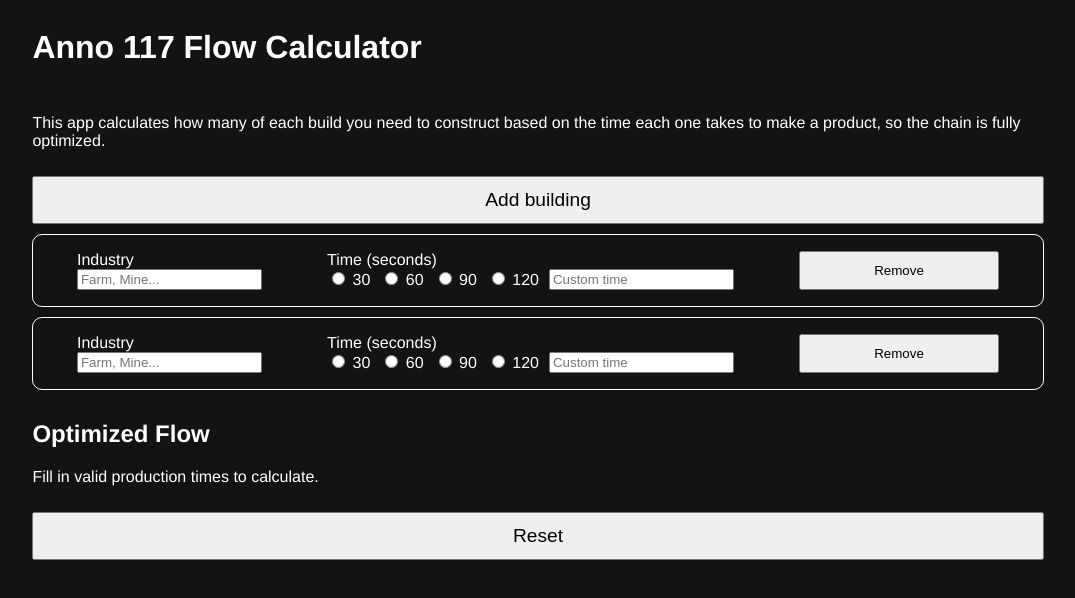
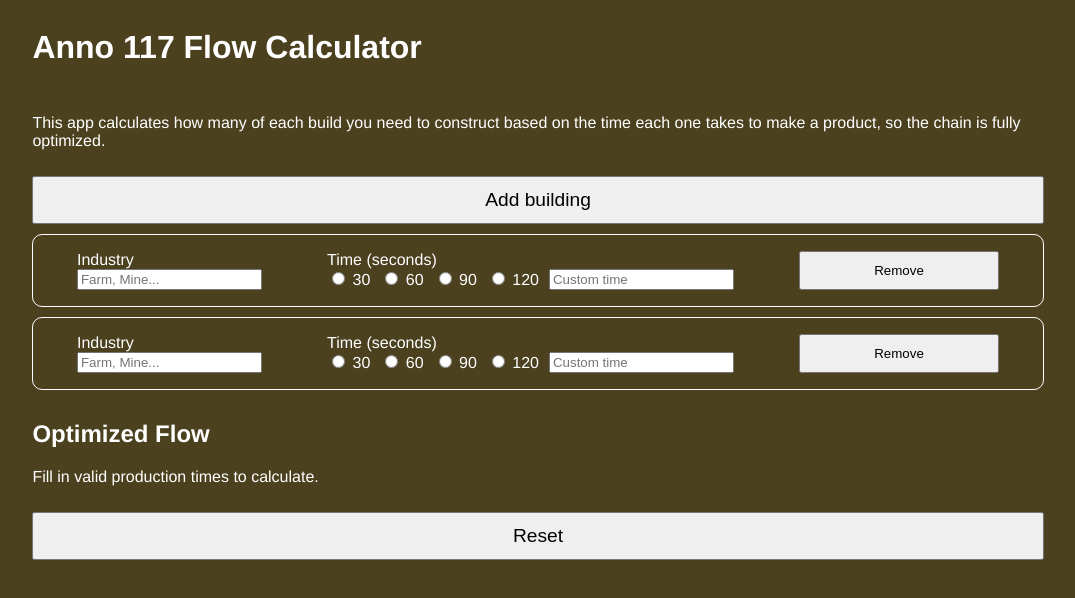
Before and after one commit to gi2k15/Anno-flow, a Vue app: page / in a window 1280 px wide. Shown: the top 598 px of the page, without its empty margins (102-1177 px from the left). Built offline with nearby package versions, Linux system fonts and the light colour scheme.

Commit message:
New background color

```diff
--- a/src/App.vue
+++ b/src/App.vue
@@ -1,6 +1,6 @@
 <style>
 body {
-  background-color: rgb(19, 19, 19);
+  background-color: #4b411f;
   font-family: 'Franklin Gothic Medium', 'Arial Narrow', Arial, sans-serif;
   color: white;
 }
```
